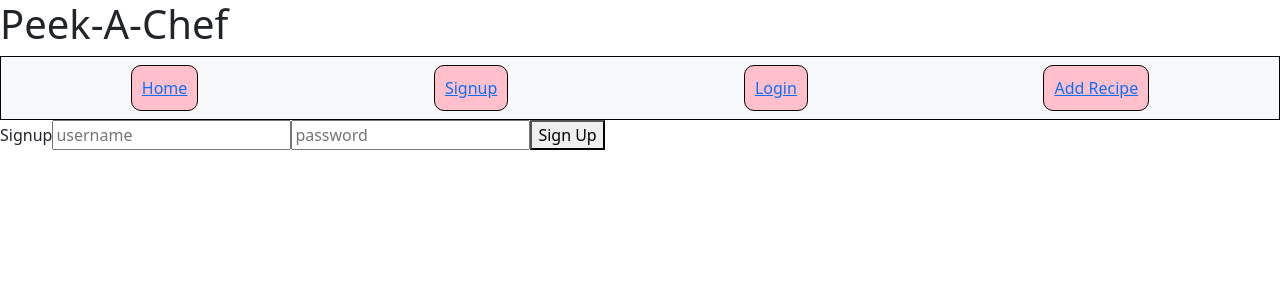
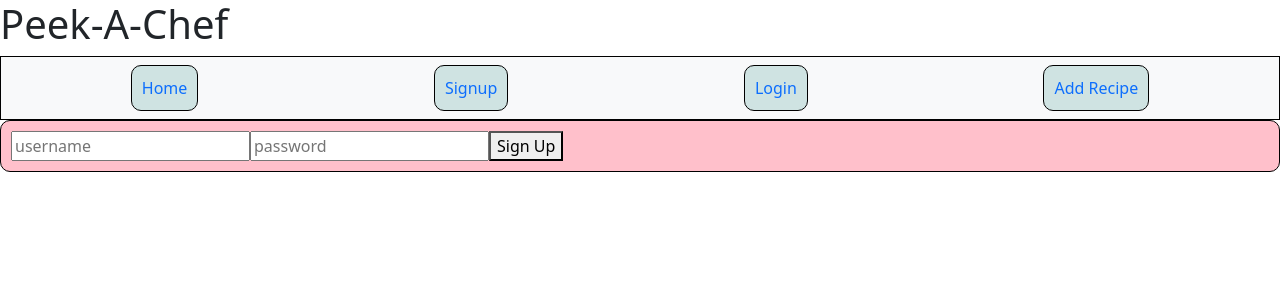
Before and after one commit to PeekaFlix/PeekAChef, a React app: page /signup in a window 1280 px wide. Shown: the top 300 px of the page. Built offline with nearby package versions, Linux system fonts and the light colour scheme.

Commit message:
more styling for navbar

```diff
--- a/src/App.jsx
+++ b/src/App.jsx
@@ -23,10 +23,10 @@ function App () {
                 <nav className="navbar navbar-expand-lg bg-light">
                     <div className="container-fluid">
                         <ul className="navbar-nav float-end">
-                            <li className="nav-item"><Link to='/home'>Home</Link></li>
-                            <li className="nav-item"><Link to='/signup'>Signup</Link></li>
-                            <li className="nav-item"><Link to='/login'>Login</Link></li>
-                            <li className="nav-item"><Link to='/addrecipe'>Add Recipe</Link></li>
+                            <li className="nav-item"><Link to='/home' class="text-decoration-none">Home</Link></li>
+                            <li className="nav-item"><Link to='/signup' class="text-decoration-none">Signup</Link></li>
+                            <li className="nav-item"><Link to='/login' class="text-decoration-none">Login</Link></li>
+                            <li className="nav-item"><Link to='/addrecipe' class="text-decoration-none">Add Recipe</Link></li>
                         </ul>
                     </div>
                 </nav>
--- a/src/pages/Home.jsx
+++ b/src/pages/Home.jsx
@@ -34,7 +34,6 @@ function Home() {
 
   return (
     <div>
-    Home
 
     {cards}
 
--- a/src/pages/Login.jsx
+++ b/src/pages/Login.jsx
@@ -42,8 +42,6 @@ function Login() {
 
     return (
       <div className="login">
-        <button onClick={() => navigate('/signup')}>Sign-Up</button>
-        Login
         <input type="text" id="username" placeholder="username" required/>
         <input type="password" id="password" placeholder="password" required/>
         <button onClick={loginClickHandler}>Login</button>
--- a/src/pages/Signup.jsx
+++ b/src/pages/Signup.jsx
@@ -32,7 +32,6 @@ function Signup() {
 
   return (
     <div className="signup">
-      Signup
       <input type="text" id="newUsername" placeholder="username" required/>
       <input type="password" id="newPw" placeholder="password" required/>
       <button onClick={clickHandler}>Sign Up</button>
--- a/src/styles.css
+++ b/src/styles.css
@@ -27,7 +27,15 @@
   padding-top: 10px;
   padding-bottom: 10px;
   border-radius: 10px;
-  background-color: pink;
+  background-color: #CFE3E2;
+}
+
+.nav-item:Link {
+  text-decoration: none;
+}
+
+.nav-item:hover {
+  text-decoration: none;
 }
 
 .card-body {
@@ -62,3 +70,17 @@
   margin: 0 auto;
   display: block;
 }
+
+.signup {
+  border: 1px solid #000000;
+  padding-left: 10px;
+  padding-right: 10px;
+  padding-top: 10px;
+  padding-bottom: 10px;
+  border-radius: 10px;
+  background-color: pink;
+}
+
+.login {
+  padding-top: 2px;
+}
```
